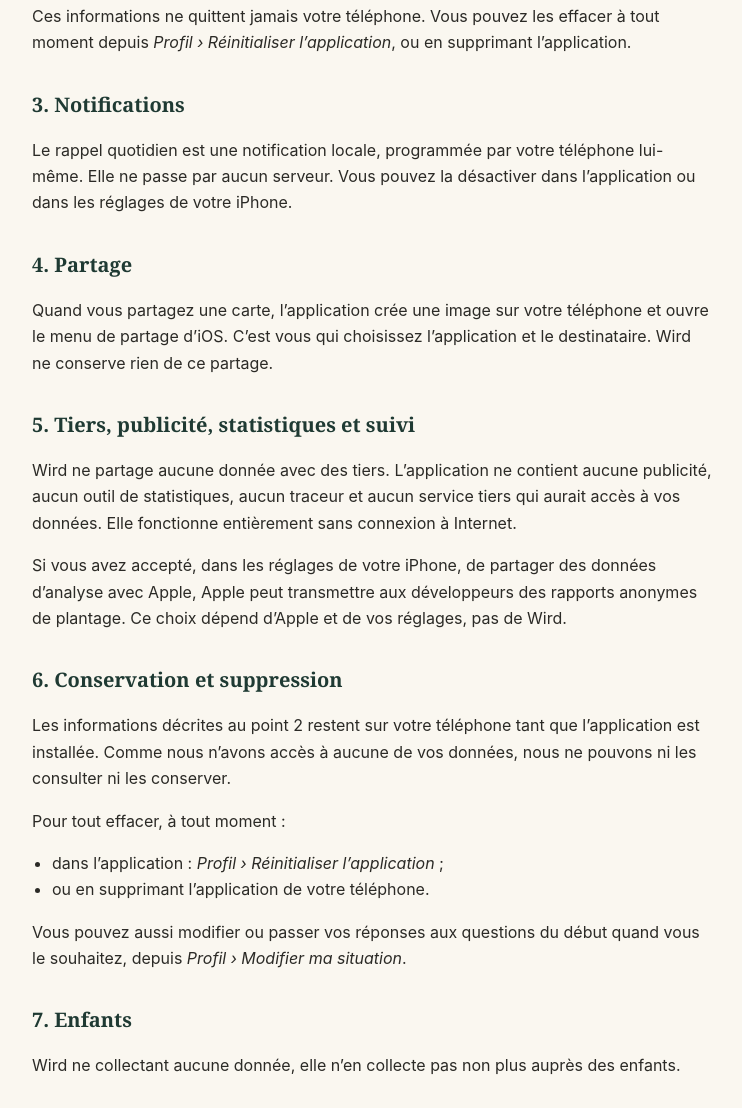
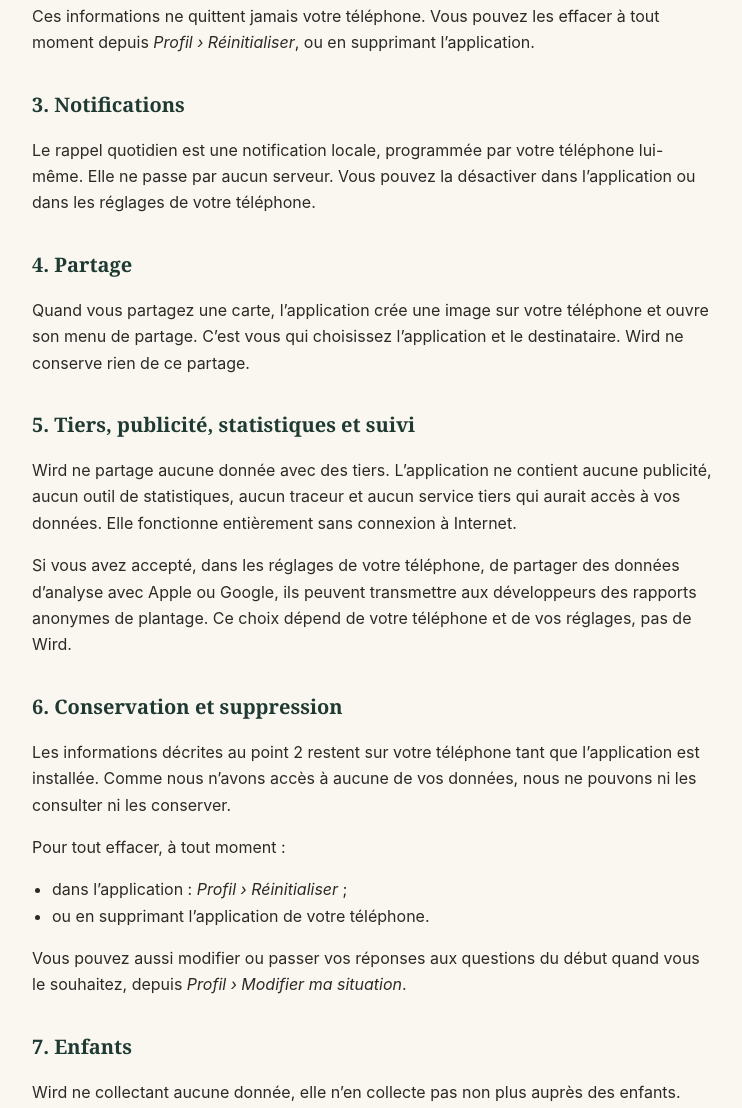
Before and after one commit to sufyand-bit/wird-confidentialite, a plain HTML site: page confidentialite.html in a window 1280 px wide. Shown: the part 672-1780 px from the top of the page, without its empty margins (268-1010 px from the left). Drawn offline with Linux system fonts and the light colour scheme.

Commit message:
Add files via upload

```diff
--- a/confidentialite.html
+++ b/confidentialite.html
@@ -21,7 +21,7 @@
 <body>
 <main>
   <h1>Politique de confidentialité</h1>
-  <p class="date">Application Wird · Dernière mise à jour : novembre 2026</p>
+  <p class="date">Application Wird · Dernière mise à jour : 8 novembre 2026</p>
 
   <div class="resume">
     <strong>En bref :</strong> Wird ne collecte aucune donnée personnelle. Tout ce que vous renseignez reste sur votre téléphone. L’application ne contient ni compte, ni publicité, ni outil de suivi.
@@ -38,23 +38,23 @@
     <li>les cartes que vous aimez et celles que vous mettez en favori ;</li>
     <li>les cartes déjà vues et le tirage du jour.</li>
   </ul>
-  <p>Ces informations ne quittent jamais votre téléphone. Vous pouvez les effacer à tout moment depuis <em>Profil › Réinitialiser l’application</em>, ou en supprimant l’application.</p>
+  <p>Ces informations ne quittent jamais votre téléphone. Vous pouvez les effacer à tout moment depuis <em>Profil › Réinitialiser</em>, ou en supprimant l’application.</p>
 
   <h2>3. Notifications</h2>
-  <p>Le rappel quotidien est une notification locale, programmée par votre téléphone lui-même. Elle ne passe par aucun serveur. Vous pouvez la désactiver dans l’application ou dans les réglages de votre iPhone.</p>
+  <p>Le rappel quotidien est une notification locale, programmée par votre téléphone lui-même. Elle ne passe par aucun serveur. Vous pouvez la désactiver dans l’application ou dans les réglages de votre téléphone.</p>
 
   <h2>4. Partage</h2>
-  <p>Quand vous partagez une carte, l’application crée une image sur votre téléphone et ouvre le menu de partage d’iOS. C’est vous qui choisissez l’application et le destinataire. Wird ne conserve rien de ce partage.</p>
+  <p>Quand vous partagez une carte, l’application crée une image sur votre téléphone et ouvre son menu de partage. C’est vous qui choisissez l’application et le destinataire. Wird ne conserve rien de ce partage.</p>
 
   <h2>5. Tiers, publicité, statistiques et suivi</h2>
   <p>Wird ne partage aucune donnée avec des tiers. L’application ne contient aucune publicité, aucun outil de statistiques, aucun traceur et aucun service tiers qui aurait accès à vos données. Elle fonctionne entièrement sans connexion à Internet.</p>
-  <p>Si vous avez accepté, dans les réglages de votre iPhone, de partager des données d’analyse avec Apple, Apple peut transmettre aux développeurs des rapports anonymes de plantage. Ce choix dépend d’Apple et de vos réglages, pas de Wird.</p>
+  <p>Si vous avez accepté, dans les réglages de votre téléphone, de partager des données d’analyse avec Apple ou Google, ils peuvent transmettre aux développeurs des rapports anonymes de plantage. Ce choix dépend de votre téléphone et de vos réglages, pas de Wird.</p>
 
   <h2>6. Conservation et suppression</h2>
   <p>Les informations décrites au point 2 restent sur votre téléphone tant que l’application est installée. Comme nous n’avons accès à aucune de vos données, nous ne pouvons ni les consulter ni les conserver.</p>
   <p>Pour tout effacer, à tout moment :</p>
   <ul>
-    <li>dans l’application : <em>Profil › Réinitialiser l’application</em> ;</li>
+    <li>dans l’application : <em>Profil › Réinitialiser</em> ;</li>
     <li>ou en supprimant l’application de votre téléphone.</li>
   </ul>
   <p>Vous pouvez aussi modifier ou passer vos réponses aux questions du début quand vous le souhaitez, depuis <em>Profil › Modifier ma situation</em>.</p>
```
Also changed, not shown: index.html (+6 -6 lines).
